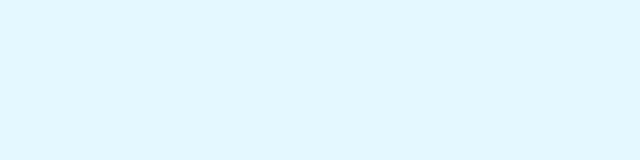
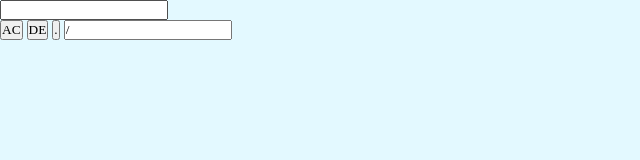
Before and after one commit to rashima200/calculator, a plain HTML site: page index.html in a window 1280 px wide. Shown: the whole page, without its empty margins (0-640 px from the left). Drawn offline with Linux system fonts and the light colour scheme.

Commit message:
feat:calculator section is added

```diff
--- a/index.html
+++ b/index.html
@@ -8,6 +8,20 @@
 </head>
 <body>
    <div class="container">
+    <div class="calculator">
+        <form>
+            <div>
+                <input type="text" name="display">
+            </div>
+            <div>
+                <input type="button" value="AC">
+                <input type="button" value="DE">
+                <input type="button" value=".">
+                <input tsype="button" value="/">
+
+            </div>
+        </form>
+    </div>
 
    </div>
 </body>
```
